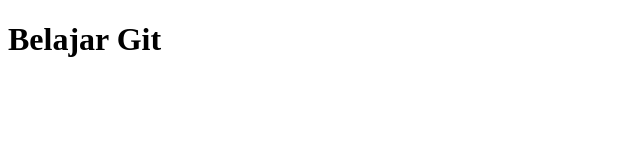
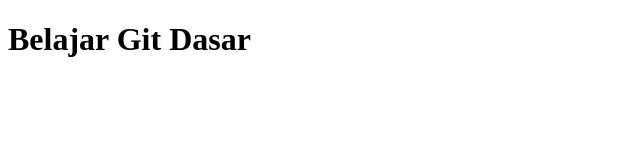
Before and after one commit to wakatobidevelopers/belajar-git-dasar, a plain HTML site: page index.html in a window 1280 px wide. Shown: the whole page, without its empty margins (0-640 px from the left). Drawn offline with Linux system fonts and the light colour scheme.

Commit message:
Ubah Lagi

```diff
--- a/index.html
+++ b/index.html
@@ -7,6 +7,6 @@
    <title>Belajar Git Dasr</title>
 </head>
 <body>
-   <h1>Belajar Git</h1>
+   <h1>Belajar Git Dasar</h1>
 </body>
 </html>
```
